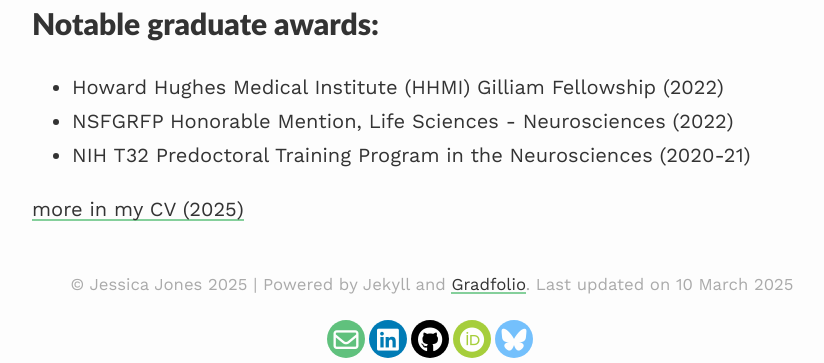
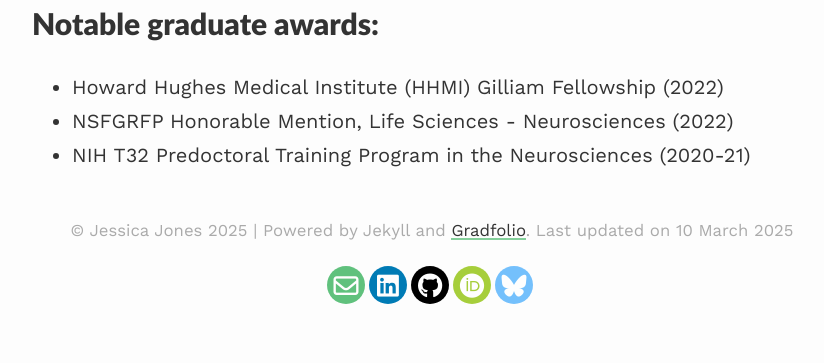
Before and after one commit to jesmjones/jesmjones.github.io, a Jekyll site: the page built from index.md, in a window 1280 px wide, cut to the strip 1212-1575 px from the top of the page. Shown: the whole strip, without its empty margins (208-1032 px from the left). Built offline with Jekyll 4.4.1, drawn with Linux system fonts in a browser that asks for light colours; after the commit the page ends 1521 px from its top, so only the background shows below that.

Commit message:
Update index.md

```diff
--- a/index.md
+++ b/index.md
@@ -18,5 +18,3 @@
 - Howard Hughes Medical Institute (HHMI) Gilliam Fellowship (2022)
 - NSFGRFP Honorable Mention, Life Sciences - Neurosciences (2022)
 - NIH T32 Predoctoral Training Program in the Neurosciences (2020-21)
-
-[more in my CV (2025)](https://github.com/user-attachments/files/18680510/CV.Jessica.Jones.2025.pdf)
```
